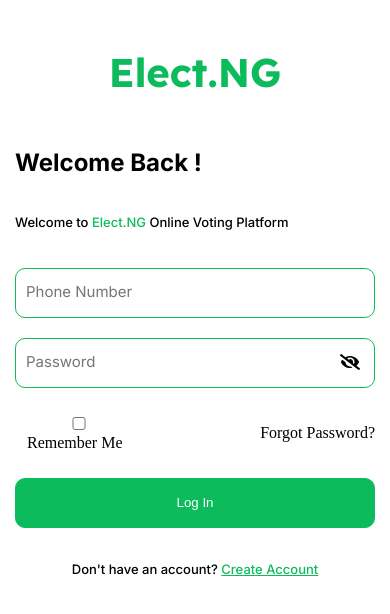
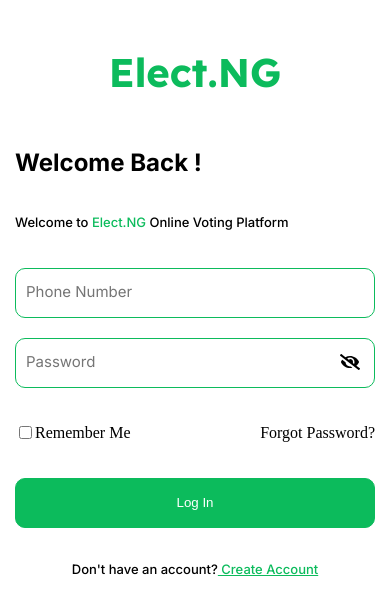
Before and after one commit to harzyz/Voting-System, a React (Create React App) app: page /login in a window 390 px wide. Shown: the top 614 px of the page. Built offline with nearby package versions, Linux system fonts and the light colour scheme.

Commit message:
first commit

```diff
--- a/src/components/createaccount.component/createaccount.module.css
+++ b/src/components/createaccount.component/createaccount.module.css
@@ -1,6 +1,6 @@
 .wrapper{
   width: 100%;
-  height: 100%;
+  height: 100vh;
   display: flex;
   justify-content: center;
   /* padding-top: 80px; */
@@ -79,7 +79,7 @@
 }
 .createform button{
   width: 342px;
-  height: 65px;
+  height: 50px;
   color: #FFF;
   border-radius: 10px;
   border: 1px solid #0CBB5C;
--- a/src/components/login.component/login.jsx
+++ b/src/components/login.component/login.jsx
@@ -35,12 +35,12 @@ function Login() {
             )}
           </div>
           <div className={styles.recoveryactions}>
-            <label> <input className={styles.remember} type="checkbox" /> Remember Me</label>
+            <label className={styles.remember}> <input type="checkbox" /> Remember Me</label>
             <p>Forgot Password?</p>
           </div>
           <button type="submit">Log In</button>
           <p className={styles.createp}>
-            Don't have an account?{" "}
+            Don't have an account?
             <Link to='/signup' style={{ color: "#0CBB5C" }}> Create Account</Link>
           </p>
         </form>
--- a/src/components/login.component/login.module.css
+++ b/src/components/login.component/login.module.css
@@ -63,6 +63,7 @@
   display: flex;
   align-items: center;
   justify-content: space-between;
+  width: 100%;
 }
 .createforminputs{
   width: 342px;
@@ -81,7 +82,7 @@
   right: 15px;
   font-size: 20px;
 }
-.createform input::placeholder{
+.createforminputs::placeholder{
   font-family: 'Inter';
   font-size: 15px;
 }
@@ -98,10 +99,11 @@
   font-size: 13px;
   font-weight: 500;
 }
-/* .remember{
-  width: 10px;
-  height: 10px;
-} */
+.remember{
+  display: flex;
+  align-items: center;
+  width: 50%;
+}
 @media screen and (max-width: 450px) {
   .wrapper{
     padding: 20px 15px 20px 15px;
@@ -112,7 +114,7 @@
   .createh1{
     font-size: 40px;
   }
-  .createform input{
+  .createforminputs{
     width: 100%;
   }
   .createform button{
--- a/src/components/onboardingscreens.component/firstslide.component/firstslide.jsx
+++ b/src/components/onboardingscreens.component/firstslide.component/firstslide.jsx
@@ -40,7 +40,7 @@ function Firstslide() {
         </div>
         <button onClick={skiptosecond} className={styles.nxtBtn}>Next</button>
       </div>
-      <Link to='/signup'><p className={styles.skip}>Skip</p></Link>
+      <Link className={styles.linking} to='/signup'><p className={styles.skip}>Skip</p></Link>
     </div>
     )}
 
@@ -59,7 +59,7 @@ function Firstslide() {
         </div>
         <button onClick={skiptothird} className={styles.nxtBtn}>Next</button>
       </div>
-      <Link to='/signup'><p className={styles.skip}>Skip</p></Link>
+      <Link className={styles.linking} to='/signup'><p className={styles.skip}>Skip</p></Link>
     </div>
     )}
 
@@ -79,7 +79,7 @@ function Firstslide() {
         <Link to='/signup'><button className={styles.createBtn}>Create Account</button></Link>
         <Link to='/login'><button className={styles.nxtBtn}>Log In</button></Link>
       </div>
-      <Link to='/signup'><p className={styles.skip}>Skip</p></Link>
+      <Link className={styles.linking} to='/signup'><p className={styles.skip}>Skip</p></Link>
     </div>
     )}
     </>
--- a/src/components/onboardingscreens.component/firstslide.component/firstslide.module.css
+++ b/src/components/onboardingscreens.component/firstslide.component/firstslide.module.css
@@ -5,9 +5,13 @@
   flex-direction: column;
   align-items: center;
   width: 100%;
-  height: 100%;
+  height: 100vh;
   padding-bottom: 50px;
   padding-top: 50px;
+}
+.linking{
+  text-decoration: none;
+  color: #000;
 }
 .onboardingimage1{
   width: 400px;
--- a/src/components/onboardingscreens.component/homepage.component/homepage.module.css
+++ b/src/components/onboardingscreens.component/homepage.component/homepage.module.css
@@ -75,6 +75,9 @@
   height: 100%;
 }
 @media screen and (max-width: 450px) {
+  .wrapper{
+    height: 100vh;
+  }
   h1{
     font-size: 40px;
   }
```
